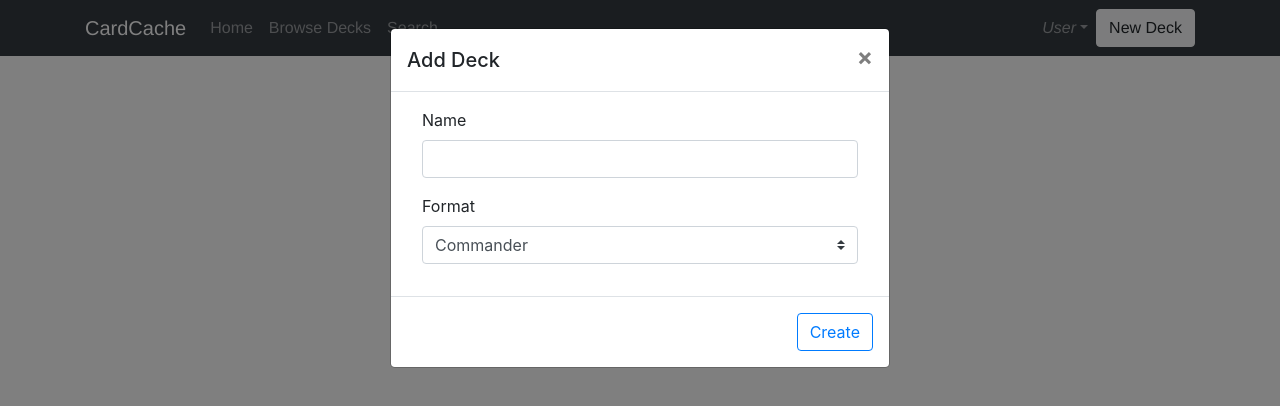
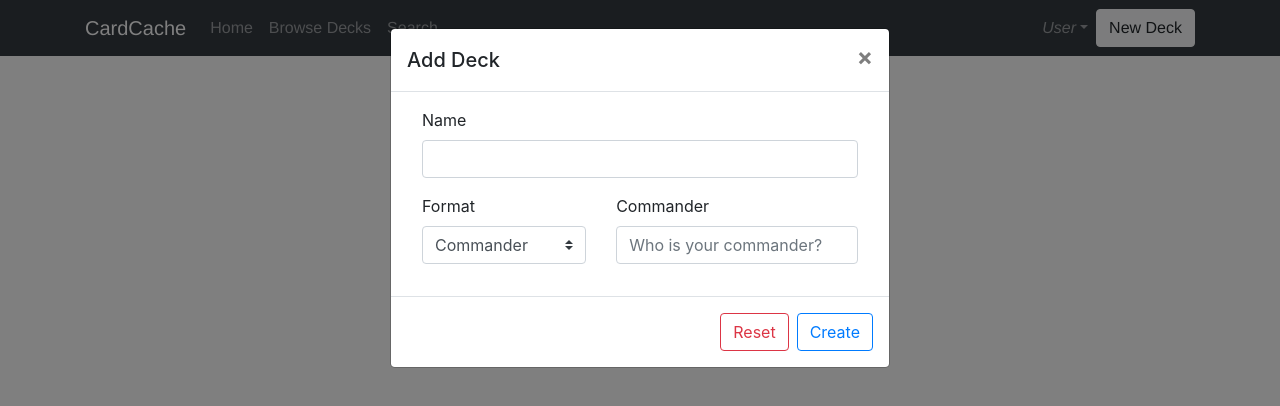
Before and after one commit to john-doolittle/cardcache, a Vue app: page / in a window 1280 px wide. Both pictures are taken after a click on the button "New Deck". Shown: the top 406 px of the page. Built offline with nearby package versions, Linux system fonts and the light colour scheme; the HTML template or start-up script is replaced by a standard one.

Commit message:
Restored reset button and commander field

```diff
--- a/src/components/NewDeckModal.vue
+++ b/src/components/NewDeckModal.vue
@@ -32,12 +32,28 @@
                   </b-form-select>
                 </b-form-group>
               </b-col>
+              <b-col cols="7">
+                <b-form-group
+                  id="input-group-2"
+                  label="Commander"
+                  label-for="input-2"
+                >
+                  <b-form-input
+                  id="input-2"
+                  v-model="form.commander"
+                  required
+                  placeholder="Who is your commander?"
+                  >
+                  </b-form-input>
+                </b-form-group>
+              </b-col>
             </b-row>
           </b-form>
         </b-col>
       </b-row>
     </b-container>
     <template #modal-footer>
+      <b-button type="reset" variant="outline-danger">Reset</b-button>
       <b-button type="submit" variant="outline-primary">Create</b-button>
     </template>
   </b-modal>
@@ -52,6 +68,7 @@ export default {
     return {
       form: {
         name: '',
+        commander: '',
         format: null,
       },
       formats: ['Brawl', { text: 'Commander', value: null }, 'Historic', 'Legacy', 'Modern', 'Pauper', 'Standard', 'Vintage'],
@@ -62,6 +79,16 @@ export default {
     onSubmit(evt) {
       evt.preventDefault();
     },
+    onReset(evt) {
+      evt.preventDefault();
+      this.form.name = '';
+      this.form.commander = '';
+      this.form.format = null;
+      this.show = false;
+      this.$nextTick(() => {
+        this.show = true;
+      });
+    },
   },
 };
 </script>
```
